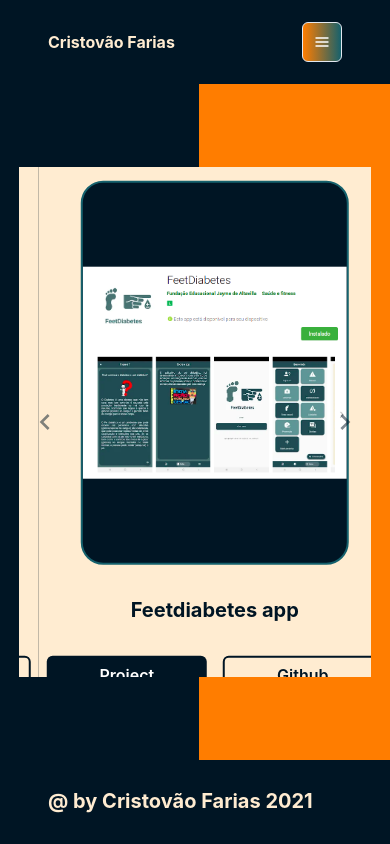
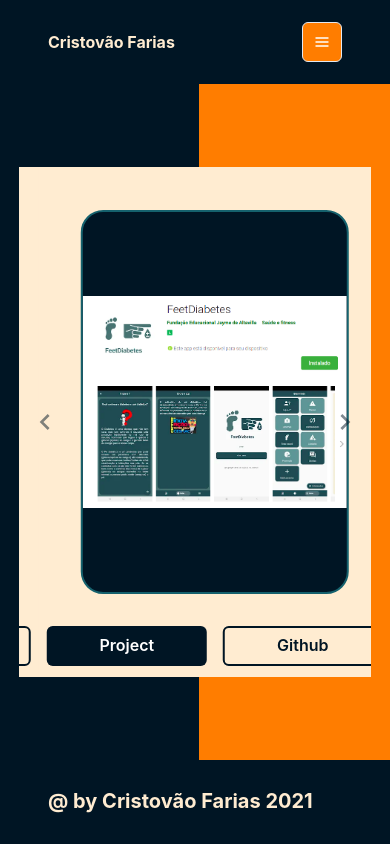
Before and after one commit to CristovoXDGM/cristovao-portfolio, a React (Vite) app: page /projects in a window 390 px wide. Built offline with nearby package versions, Linux system fonts and the light colour scheme.

Commit message:
Fix responsivines

```diff
--- a/src/components/atoms/CustomCarousel.tsx
+++ b/src/components/atoms/CustomCarousel.tsx
@@ -76,6 +76,7 @@ const CustomCarousel: React.FC = () => {
               >
                 <Image fit={"cover"} src={project.image} alt={project.name} />
               </Flex>
+              {isLargerThan800 ? (
                 <Heading
                   fontSize={20}
                   marginBottom="2rem"
@@ -84,6 +85,9 @@ const CustomCarousel: React.FC = () => {
                 >
                   {project.name}
                 </Heading>
+              ) : (
+                <Box></Box>
+              )}
               <HStack spacing={isLargerThan800 ? "15rem" : "1rem"} w={"100%"}>
                 <Button
                   w={"10rem"}
--- a/src/components/molecules/CustomMobileMenu.tsx
+++ b/src/components/molecules/CustomMobileMenu.tsx
@@ -20,7 +20,7 @@ const CustomMobileMenu: React.FC = () => {
         as={IconButton}
         icon={<HamburgerIcon />}
         variant={"outline"}
-        bgGradient="linear(to-r,placeHoldColor,primary)"
+        bgColor="placeHoldColor"
         _active={{ bgColor: "primaryFocus" }}
         _focus={{ bgColor: "primaryFocus" }}
         _hover={{ bgColor: "primaryFocus" }}
--- a/src/styles/customTheme.ts
+++ b/src/styles/customTheme.ts
@@ -6,12 +6,12 @@ export const theme = extendTheme({
         Menu:{
             baseStyle:{
                 list: {
-                  bgColor:" placeHoldColor ",
+                  bgColor:"placeHoldColor",
 
                 },
                 item:{
 
-                  bgColor:" placeHoldColor ",
+                  bgColor:"placeHoldColor",
                     _focus: {
                         bg: "placeHoldColor",
                       },
```
Lines whose indentation alone changed are shown as unchanged.
